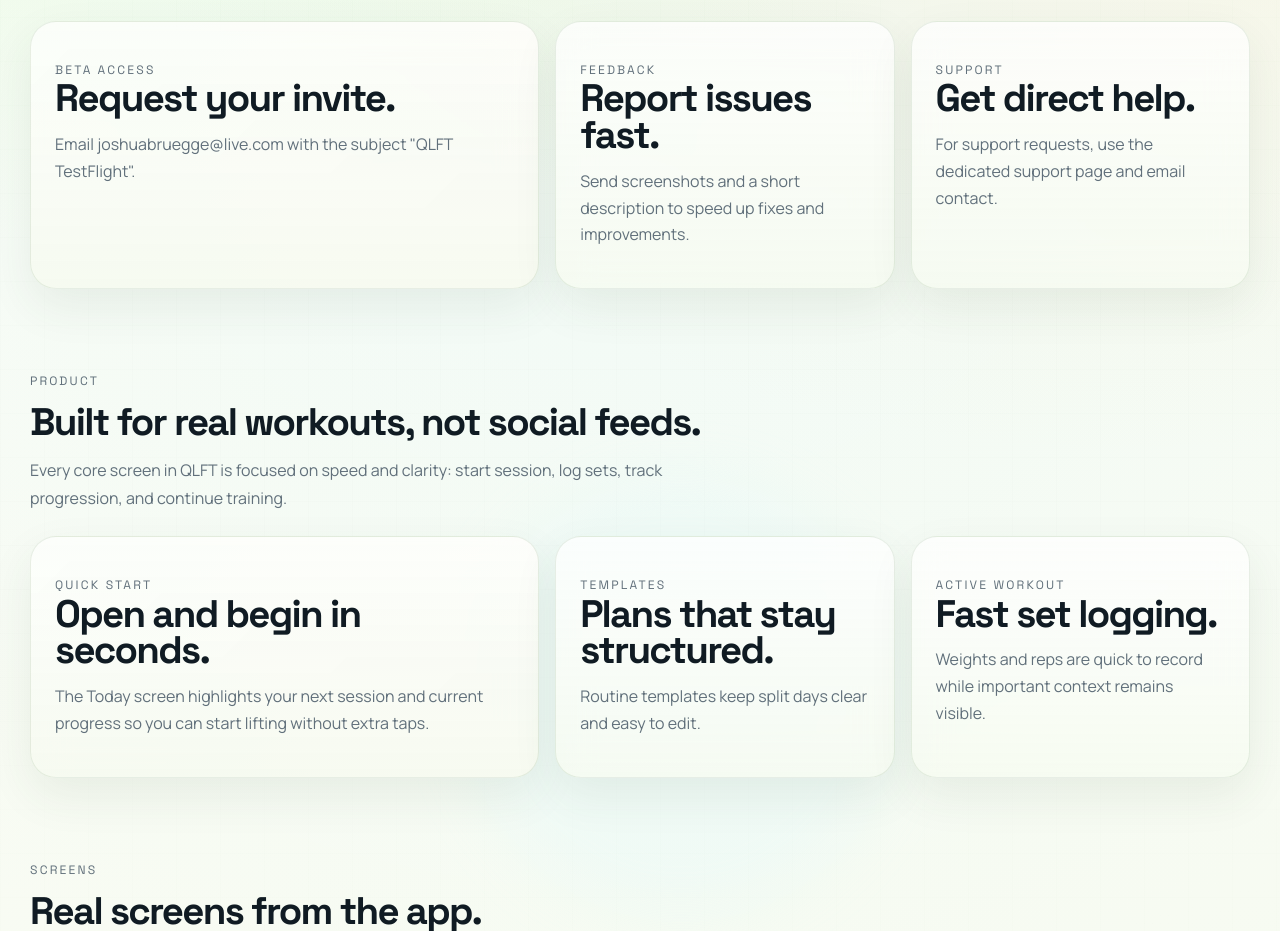
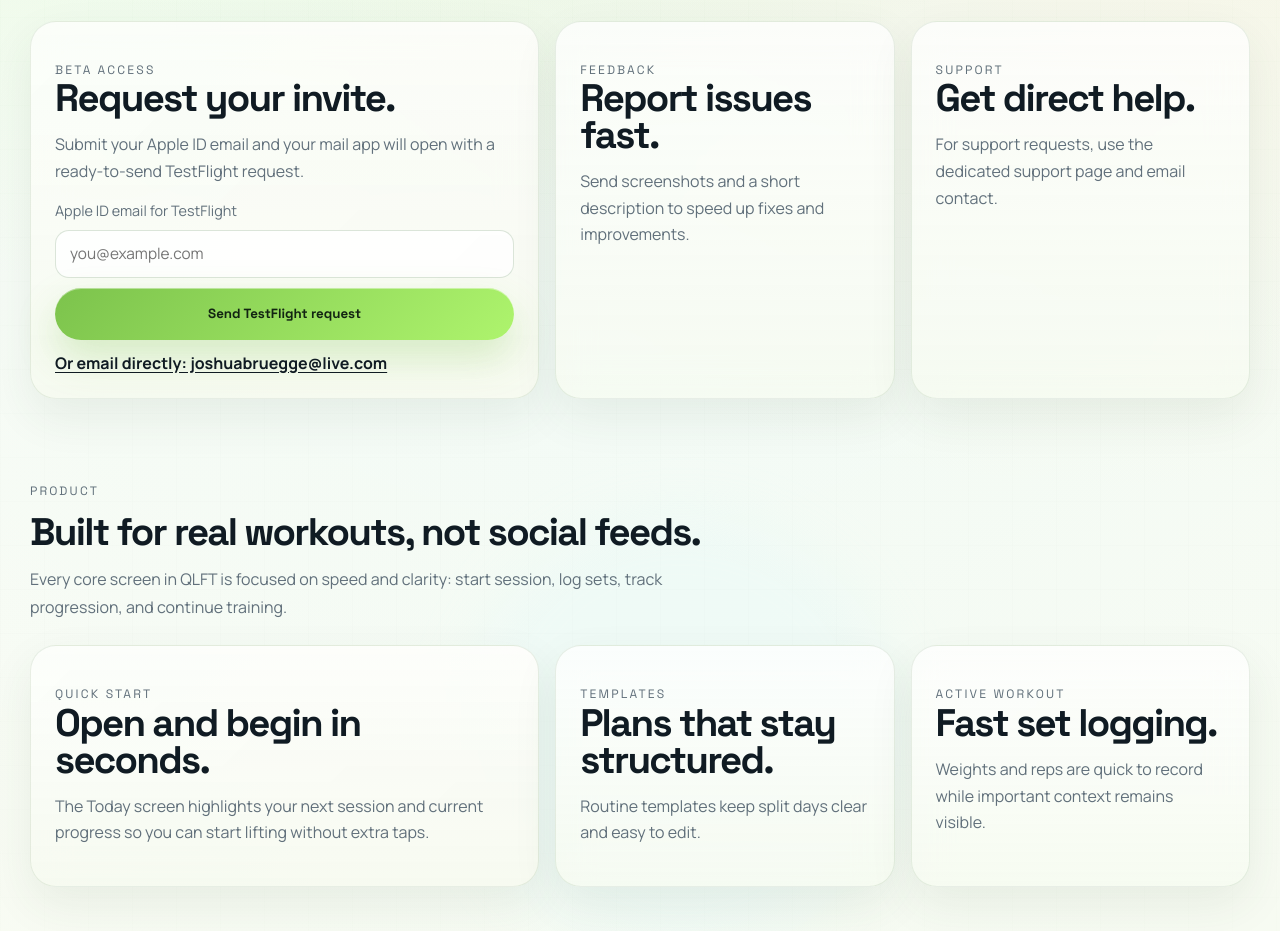
Before and after one commit to Paralyx/paralyx.github.io, a plain HTML site: page index.html in a window 1280 px wide. Shown: the part 1523-2454 px from the top of the page. Drawn offline with Linux system fonts and the light colour scheme.

Commit message:
Quick update

```diff
--- a/docs/styles.css
+++ b/docs/styles.css
@@ -524,6 +524,45 @@
   line-height: 1.68;
 }
 
+.beta-form {
+  display: grid;
+  gap: 10px;
+  margin-top: 14px;
+}
+
+.beta-form label {
+  font-size: 0.9rem;
+  color: var(--muted);
+}
+
+.beta-form input {
+  min-height: 48px;
+  border-radius: 14px;
+  border: 1px solid rgba(127, 160, 124, 0.28);
+  padding: 0 14px;
+  font-family: "Manrope", "Avenir Next", "Segoe UI", sans-serif;
+  font-size: 0.96rem;
+  background: rgba(255, 255, 255, 0.8);
+}
+
+.beta-form input:focus {
+  outline: 2px solid rgba(124, 195, 76, 0.48);
+  outline-offset: 2px;
+}
+
+.beta-form .button {
+  border: 0;
+  cursor: pointer;
+}
+
+.beta-mail-link {
+  display: inline-flex;
+  margin-top: 12px;
+  font-weight: 700;
+  text-decoration: underline;
+  text-underline-offset: 3px;
+}
+
 .feature-card-large {
   background:
     linear-gradient(180deg, rgba(255, 255, 255, 0.82), rgba(247, 251, 242, 0.88)),
--- a/index.html
+++ b/index.html
@@ -132,9 +132,21 @@
           <article class="feature-card feature-card-large">
             <p class="card-kicker">Beta access</p>
             <h3>Request your invite.</h3>
-            <p>
-              Email <a href="mailto:joshuabruegge@live.com">joshuabruegge@live.com</a> with the subject "QLFT TestFlight".
-            </p>
+            <p>Submit your Apple ID email and your mail app will open with a ready-to-send TestFlight request.</p>
+            <form class="beta-form" data-beta-form>
+              <label for="beta-email">Apple ID email for TestFlight</label>
+              <input
+                id="beta-email"
+                name="betaEmail"
+                type="email"
+                inputmode="email"
+                autocomplete="email"
+                placeholder="you@example.com"
+                required
+              >
+              <button class="button button-primary" type="submit">Send TestFlight request</button>
+            </form>
+            <a class="beta-mail-link" href="mailto:joshuabruegge@live.com?subject=QLFT%20TestFlight%20Request">Or email directly: joshuabruegge@live.com</a>
           </article>
 
           <article class="feature-card">
--- a/script.js
+++ b/script.js
@@ -19,3 +19,30 @@
 );
 
 revealItems.forEach((item) => observer.observe(item));
+
+const betaForm = document.querySelector("[data-beta-form]");
+
+if (betaForm) {
+  betaForm.addEventListener("submit", (event) => {
+    event.preventDefault();
+
+    const emailInput = betaForm.querySelector("input[name='betaEmail']");
+    if (!emailInput || !emailInput.value.trim()) {
+      return;
+    }
+
+    const userEmail = emailInput.value.trim();
+    const subject = "QLFT TestFlight Request";
+    const body = [
+      "Hi Joshua,",
+      "",
+      "I'd like to join the QLFT TestFlight beta.",
+      `Apple ID email: ${userEmail}`,
+      "",
+      "Thank you!",
+    ].join("\n");
+
+    const mailtoUrl = `mailto:joshuabruegge@live.com?subject=${encodeURIComponent(subject)}&body=${encodeURIComponent(body)}`;
+    window.location.href = mailtoUrl;
+  });
+}
--- a/styles.css
+++ b/styles.css
@@ -524,6 +524,45 @@
   line-height: 1.68;
 }
 
+.beta-form {
+  display: grid;
+  gap: 10px;
+  margin-top: 14px;
+}
+
+.beta-form label {
+  font-size: 0.9rem;
+  color: var(--muted);
+}
+
+.beta-form input {
+  min-height: 48px;
+  border-radius: 14px;
+  border: 1px solid rgba(127, 160, 124, 0.28);
+  padding: 0 14px;
+  font-family: "Manrope", "Avenir Next", "Segoe UI", sans-serif;
+  font-size: 0.96rem;
+  background: rgba(255, 255, 255, 0.8);
+}
+
+.beta-form input:focus {
+  outline: 2px solid rgba(124, 195, 76, 0.48);
+  outline-offset: 2px;
+}
+
+.beta-form .button {
+  border: 0;
+  cursor: pointer;
+}
+
+.beta-mail-link {
+  display: inline-flex;
+  margin-top: 12px;
+  font-weight: 700;
+  text-decoration: underline;
+  text-underline-offset: 3px;
+}
+
 .feature-card-large {
   background:
     linear-gradient(180deg, rgba(255, 255, 255, 0.82), rgba(247, 251, 242, 0.88)),
```
Also changed, not shown: docs/index.html (+15 -3 lines), docs/privacy.html (+0 -3 lines), docs/script.js (+27 -0 lines), privacy.html (+0 -3 lines).
